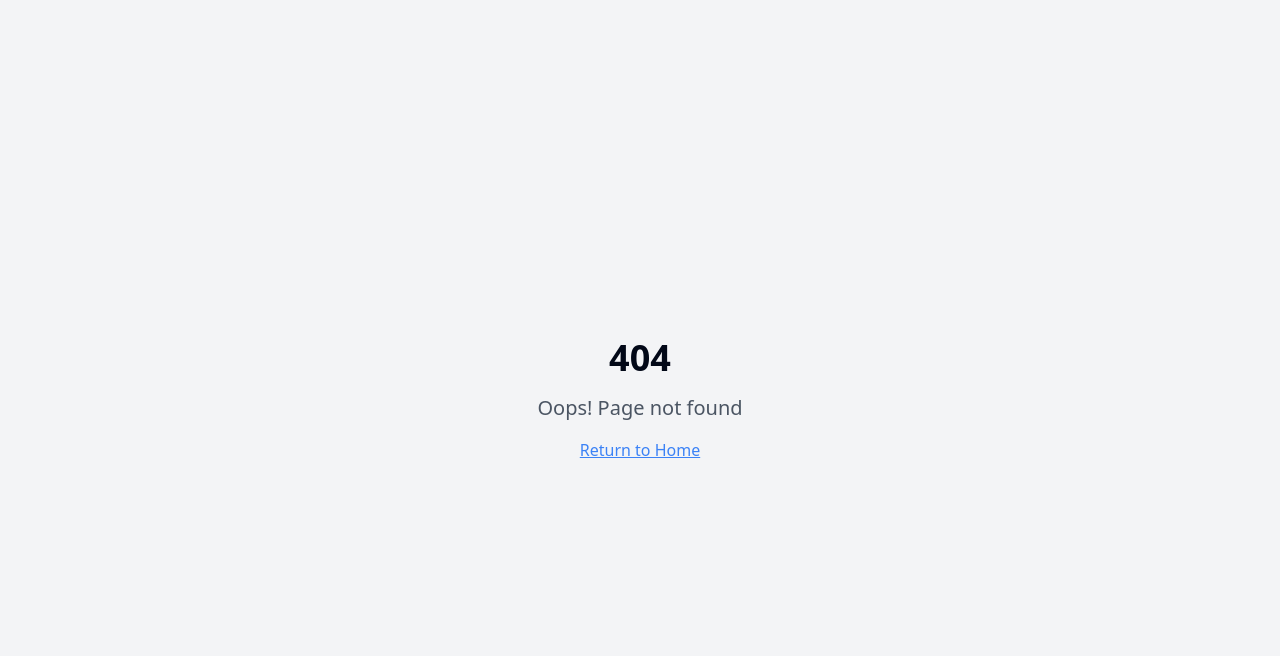
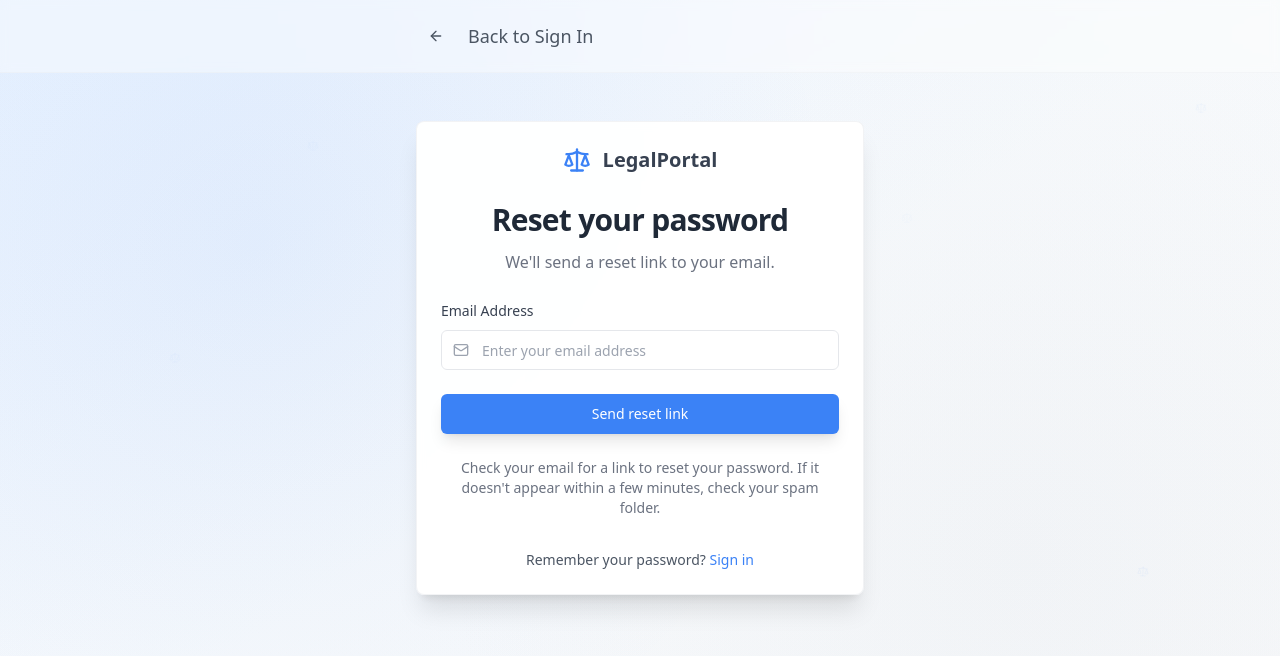
Before and after one commit to Harshith-jella/ai-orb-genesis, a React (Vite) app: page /forgot-password in a window 1280 px wide. Before the commit this address had no page. Shown: the top 656 px of the page. Built offline with nearby package versions, Linux system fonts and the light colour scheme.

Commit message:
Add forgot password page
Implement the forgot password page with the specified requirements.

```diff
--- a/src/App.tsx
+++ b/src/App.tsx
@@ -8,6 +8,7 @@ import Index from "./pages/Index";
 import LegalChat from "./pages/LegalChat";
 import SignUp from "./pages/SignUp";
 import SignIn from "./pages/SignIn";
+import ForgotPassword from "./pages/ForgotPassword";
 import NotFound from "./pages/NotFound";
 
 const queryClient = new QueryClient();
@@ -23,6 +24,7 @@ const App = () => (
           <Route path="/chat" element={<LegalChat />} />
           <Route path="/signup" element={<SignUp />} />
           <Route path="/signin" element={<SignIn />} />
+          <Route path="/forgot-password" element={<ForgotPassword />} />
           {/* ADD ALL CUSTOM ROUTES ABOVE THE CATCH-ALL "*" ROUTE */}
           <Route path="*" element={<NotFound />} />
         </Routes>
--- /dev/null
+++ b/src/pages/ForgotPassword.tsx
@@ -0,0 +1,195 @@
+
+import React from 'react';
+import { motion } from 'framer-motion';
+import { Mail, ArrowLeft, Scale } from 'lucide-react';
+import { Button } from '@/components/ui/button';
+import { Input } from '@/components/ui/input';
+import { Label } from '@/components/ui/label';
+import { Card, CardContent, CardDescription, CardHeader, CardTitle } from '@/components/ui/card';
+import { useNavigate, Link } from 'react-router-dom';
+import { useForm } from 'react-hook-form';
+
+interface ForgotPasswordFormData {
+  email: string;
+}
+
+const ForgotPassword = () => {
+  const navigate = useNavigate();
+
+  const {
+    register,
+    handleSubmit,
+    formState: { errors, isSubmitting }
+  } = useForm<ForgotPasswordFormData>();
+
+  const onSubmit = async (data: ForgotPasswordFormData) => {
+    console.log('Reset password request for:', data.email);
+    await new Promise(resolve => setTimeout(resolve, 1000));
+    // Here you would typically call your password reset API
+  };
+
+  const handleGoBack = () => {
+    navigate('/signin');
+  };
+
+  return (
+    <div className="min-h-screen bg-gradient-to-br from-blue-50 via-slate-50 to-gray-50 relative overflow-hidden">
+      {/* Soft Background Pattern */}
+      <div className="absolute inset-0 bg-gradient-to-br from-blue-100/30 via-slate-100/20 to-gray-100/30"></div>
+      <div className="absolute inset-0 bg-[radial-gradient(circle_at_20%_30%,rgba(59,130,246,0.08),transparent_50%)]"></div>
+      <div className="absolute inset-0 bg-[radial-gradient(circle_at_80%_70%,rgba(148,163,184,0.06),transparent_50%)]"></div>
+
+      {/* Subtle Pattern Overlay */}
+      <div className="absolute inset-0 opacity-10">
+        <div className="absolute inset-0 bg-[linear-gradient(45deg,rgba(59,130,246,0.02)_1px,transparent_1px),linear-gradient(-45deg,rgba(148,163,184,0.02)_1px,transparent_1px)] bg-[size:30px_30px]"></div>
+      </div>
+
+      {/* Floating Legal Elements */}
+      <div className="absolute inset-0 z-5">
+        {[...Array(8)].map((_, i) => (
+          <motion.div
+            key={i}
+            className="absolute"
+            style={{
+              left: `${Math.random() * 100}%`,
+              top: `${Math.random() * 100}%`,
+            }}
+            animate={{
+              y: [0, -15, 0],
+              opacity: [0.05, 0.15, 0.05],
+              rotate: [0, 3, 0],
+            }}
+            transition={{
+              duration: 5 + Math.random() * 2,
+              repeat: Infinity,
+              delay: Math.random() * 2,
+              ease: "easeInOut",
+            }}
+          >
+            <Scale className="w-3 h-3 text-blue-500/30" />
+          </motion.div>
+        ))}
+      </div>
+
+      {/* Header with back button */}
+      <div className="bg-white/40 backdrop-blur-sm border-b border-gray-200/30 px-4 py-4 relative z-20">
+        <div className="max-w-md mx-auto flex items-center">
+          <Button
+            onClick={handleGoBack}
+            variant="ghost"
+            size="icon"
+            className="text-gray-600 hover:bg-white/40 transition-colors duration-200 shrink-0"
+          >
+            <ArrowLeft className="w-5 h-5" />
+          </Button>
+          <h2 className="ml-3 text-lg font-medium text-gray-600">Back to Sign In</h2>
+        </div>
+      </div>
+
+      {/* Main content */}
+      <div className="flex-1 flex items-center justify-center px-4 py-12 relative z-20">
+        <motion.div
+          initial={{ opacity: 0, y: 20 }}
+          animate={{ opacity: 1, y: 0 }}
+          transition={{ duration: 0.5 }}
+          className="w-full max-w-md"
+        >
+          <Card className="shadow-xl border border-gray-200/50 bg-white/95 backdrop-blur-sm">
+            <CardHeader className="text-center space-y-3 pb-6">
+              <motion.div
+                initial={{ opacity: 0, scale: 0.9 }}
+                animate={{ opacity: 1, scale: 1 }}
+                transition={{ duration: 0.6, delay: 0.2 }}
+                className="flex items-center justify-center mb-4"
+              >
+                <Scale className="w-7 h-7 text-blue-500 mr-3" />
+                <span className="text-xl font-bold text-gray-700">LegalPortal</span>
+              </motion.div>
+
+              <CardTitle className="text-2xl md:text-3xl font-bold text-gray-800">
+                Reset your password
+              </CardTitle>
+              <CardDescription className="text-gray-500 text-base">
+                We'll send a reset link to your email.
+              </CardDescription>
+            </CardHeader>
+
+            <CardContent>
+              <form onSubmit={handleSubmit(onSubmit)} className="space-y-6">
+                {/* Email Field */}
+                <div className="space-y-2">
+                  <Label htmlFor="email" className="text-sm font-medium text-gray-700">
+                    Email Address
+                  </Label>
+                  <div className="relative">
+                    <Mail className="absolute left-3 top-1/2 transform -translate-y-1/2 text-gray-400 w-4 h-4" />
+                    <Input
+                      id="email"
+                      type="email"
+                      placeholder="Enter your email address"
+                      className={`pl-10 bg-white/90 border-gray-200 text-gray-800 placeholder:text-gray-400 focus:border-blue-400 focus:ring-blue-400/30 ${
+                        errors.email ? 'border-red-300 focus:border-red-300 focus:ring-red-300/30' : ''
+                      }`}
+                      {...register('email', {
+                        required: 'Email is required',
+                        pattern: {
+                          value: /^[A-Z0-9._%+-]+@[A-Z0-9.-]+\.[A-Z]{2,}$/i,
+                          message: 'Please enter a valid email address'
+                        }
+                      })}
+                    />
+                  </div>
+                  {errors.email && (
+                    <p className="text-sm text-red-500">{errors.email.message}</p>
+                  )}
+                </div>
+
+                {/* Reset Button */}
+                <motion.div
+                  whileHover={{ scale: 1.02 }}
+                  whileTap={{ scale: 0.98 }}
+                  transition={{ type: "spring", stiffness: 400, damping: 17 }}
+                >
+                  <Button
+                    type="submit"
+                    disabled={isSubmitting}
+                    className="w-full bg-blue-500 hover:bg-blue-600 text-white font-medium py-2.5 rounded-md transition-all duration-300 shadow-lg hover:shadow-blue-500/25 group relative overflow-hidden"
+                  >
+                    <motion.div
+                      className="absolute inset-0 bg-gradient-to-r from-blue-400 to-blue-500 opacity-0 group-hover:opacity-100 transition-opacity duration-300"
+                    />
+                    <span className="relative z-10">
+                      {isSubmitting ? 'Sending...' : 'Send reset link'}
+                    </span>
+                  </Button>
+                </motion.div>
+
+                {/* Info text */}
+                <div className="text-center">
+                  <p className="text-sm text-gray-500">
+                    Check your email for a link to reset your password. If it doesn't appear within a few minutes, check your spam folder.
+                  </p>
+                </div>
+
+                {/* Back to Sign In Link */}
+                <div className="text-center pt-2">
+                  <p className="text-sm text-gray-600">
+                    Remember your password?{' '}
+                    <Link
+                      to="/signin"
+                      className="text-blue-500 hover:text-blue-600 font-medium hover:underline transition-colors duration-200"
+                    >
+                      Sign in
+                    </Link>
+                  </p>
+                </div>
+              </form>
+            </CardContent>
+          </Card>
+        </motion.div>
+      </div>
+    </div>
+  );
+};
+
+export default ForgotPassword;
```
